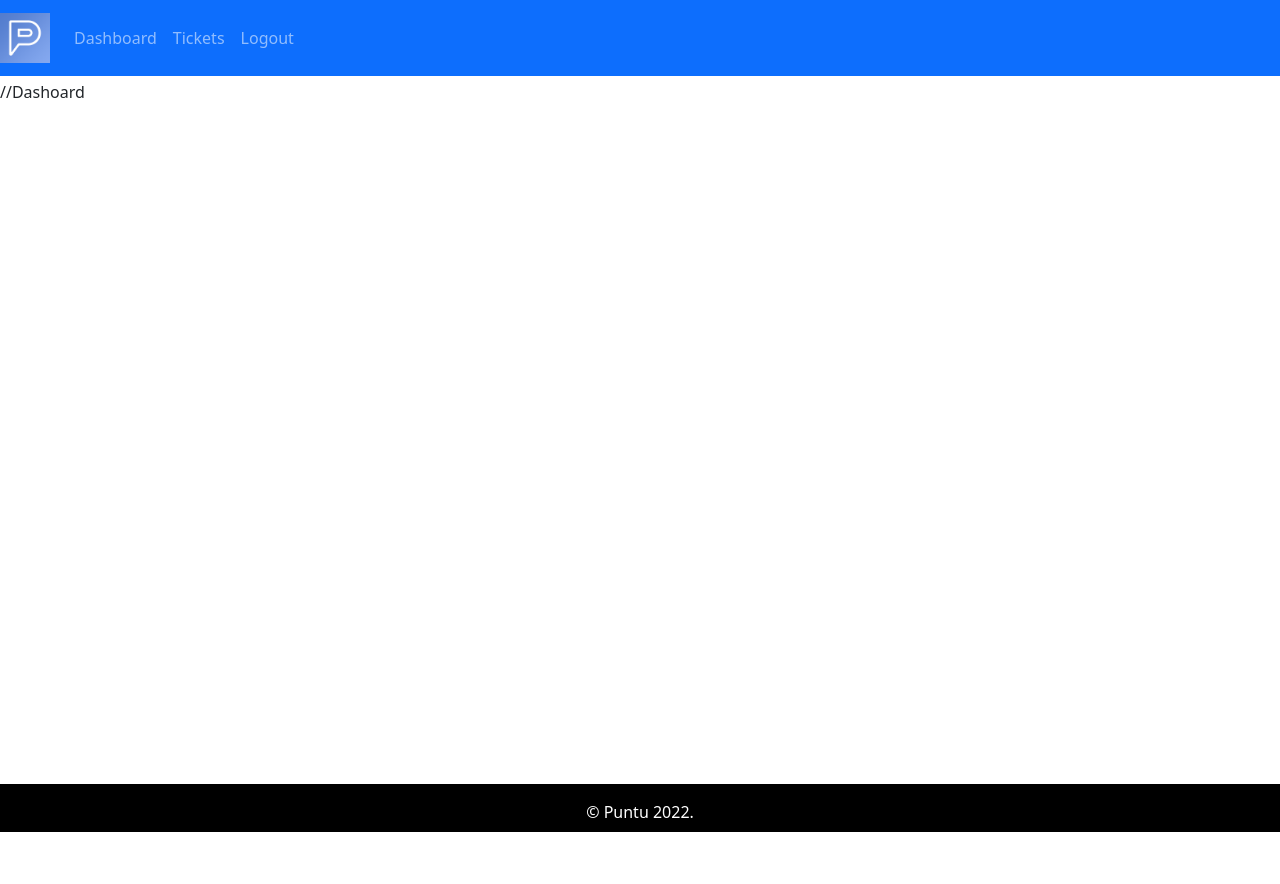
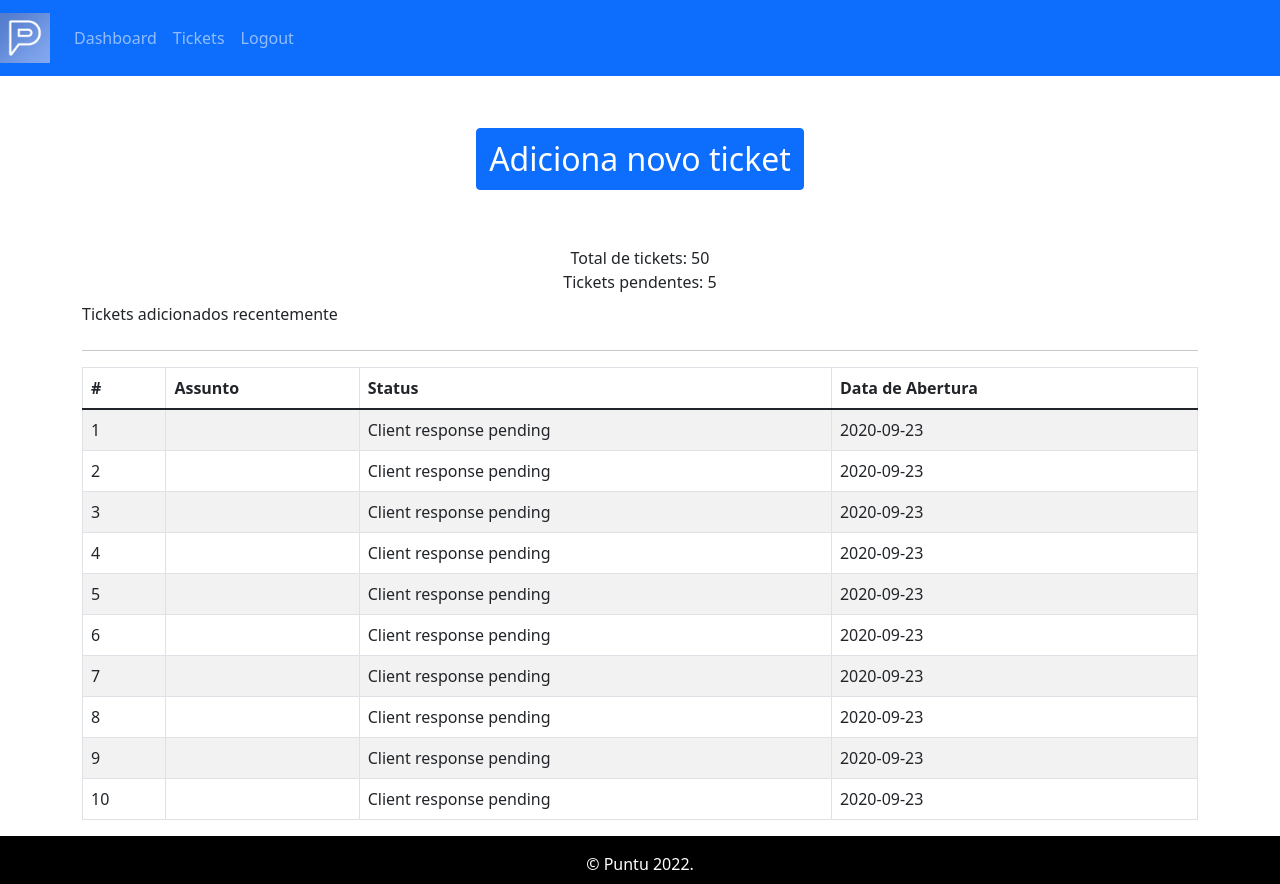
Before and after one commit to CoraSantiago/hd, a React (Create React App) app: page / in a window 1280 px wide. Before the commit the page ends 832 px from the top, so only its background shows below. Built offline with nearby package versions, Linux system fonts and the light colour scheme.

Commit message:
Pagina de dashboard

```diff
--- a/src/App.js
+++ b/src/App.js
@@ -1,6 +1,7 @@
 import React from 'react';
 import './App.css';
 import { DefaultLayaut } from "./layout/DefaultLayout";
+import { Dashboard } from './pages/dashboard/Dashboard.page';
 
 import {Entry} from "./pages/entry/Entry.page";
 
@@ -8,7 +9,9 @@ function App() {
   return (
     <div className="App">
       {/*<Entry /> */}
-      <DefaultLayaut>//Dashoard</DefaultLayaut>
+      <DefaultLayaut>
+        <Dashboard />
+      </DefaultLayaut>
     </div>
   );
 }
--- /dev/null
+++ b/src/assets/data/dummy-tickets.json
@@ -0,0 +1,52 @@
+[
+    {
+        "id":1,
+        "status": "Client response pending",
+        "addedAt":"2020-09-23"
+    },
+    {
+        "id":2,
+        "status": "Client response pending",
+        "addedAt":"2020-09-23"
+    },
+    {
+        "id":3,
+        "status": "Client response pending",
+        "addedAt":"2020-09-23"
+    },
+    {
+        "id":4,
+        "status": "Client response pending",
+        "addedAt":"2020-09-23"
+    },
+    {
+        "id":5,
+        "status": "Client response pending",
+        "addedAt":"2020-09-23"
+    },
+    {
+        "id":6,
+        "status": "Client response pending",
+        "addedAt":"2020-09-23"
+    },
+    {
+        "id":7,
+        "status": "Client response pending",
+        "addedAt":"2020-09-23"
+    },
+    {
+        "id":8,
+        "status": "Client response pending",
+        "addedAt":"2020-09-23"
+    },
+    {
+        "id":9,
+        "status": "Client response pending",
+        "addedAt":"2020-09-23"
+    },
+    {
+        "id":10,
+        "status": "Client response pending",
+        "addedAt":"2020-09-23"
+    }
+]
--- /dev/null
+++ b/src/components/ticket-table/TicketTable.comp.js
@@ -0,0 +1,35 @@
+import React from "react";
+import { Table } from "react-bootstrap";
+
+export const TicketTable = ({tickets}) => {
+    return (
+        <Table striped bordered hover>
+            <thead>
+                <tr>
+                    <th>#</th>
+                    <th>Assunto</th>
+                    <th>Status</th>
+                    <th>Data de Abertura</th>
+                </tr>
+            </thead>
+            <tbody>
+                {tickets.length ? (
+                    tickets.map((row)=> (
+                        <tr key={row.id}>
+                            <td>{row.id}</td>
+                            <td>{row.subject}</td>
+                            <td>{row.status}</td>
+                            <td>{row.addedAt}</td>
+                        </tr>
+                    ))
+                )   :   (
+                    <tr>
+                        <td colSpan="4" className="text-center">
+                            Sem tickets para tratar
+                        </td>
+                    </tr>
+                )}
+            </tbody>
+        </Table>
+    );
+};
--- /dev/null
+++ b/src/pages/dashboard/Dashboard.page.js
@@ -0,0 +1,34 @@
+import React from "react";
+import { Container,Row,Col,Button } from "react-bootstrap";
+import {TicketTable} from "../../components/ticket-table/TicketTable.comp"
+import tickets from "../../assets/data/dummy-tickets.json"
+
+export const Dashboard = () => {
+    return (
+        <Container>
+            <Row>
+                <Col className="text-center mt-5 mb-2">
+                    <Button variant="primary"
+                    style={{fontSize:'2rem', padding: '10px 30 px'}}>Adiciona novo ticket</Button>
+                </Col>
+            </Row>
+            <Row>
+                <Col className="text-center mt-5 mb-2">
+                    <div>Total de tickets: 50</div>
+                    <div>Tickets pendentes: 5</div>
+                </Col>
+            </Row>
+            <Row>
+                <Col className="mb-2">Tickets adicionados recentemente
+                </Col>
+            </Row>
+            <hr />
+
+            <Row>
+                <Col className="recent-ticket">
+                    <TicketTable tickets={tickets} />
+                </Col>
+            </Row>
+        </Container>
+    );
+};
```
